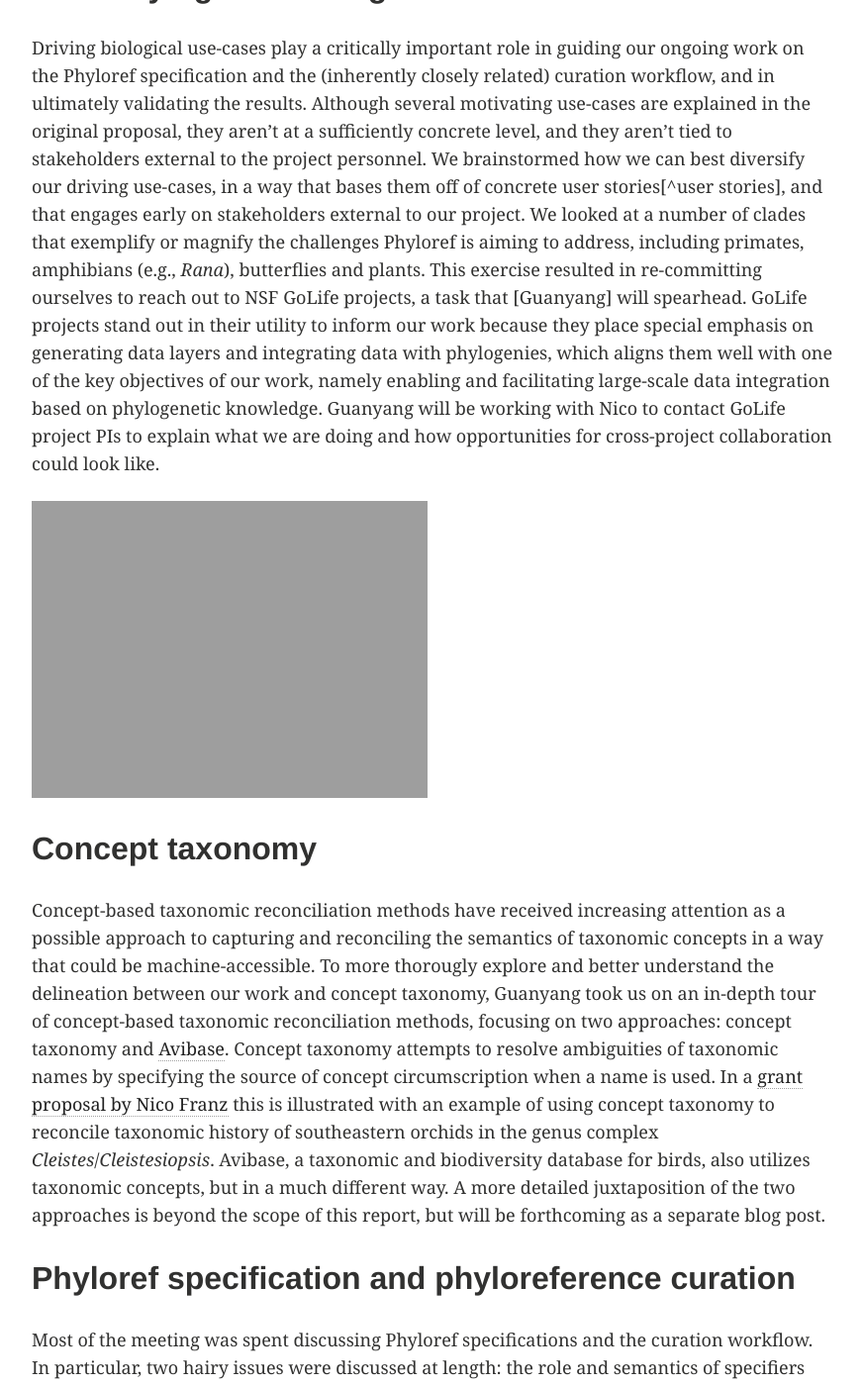
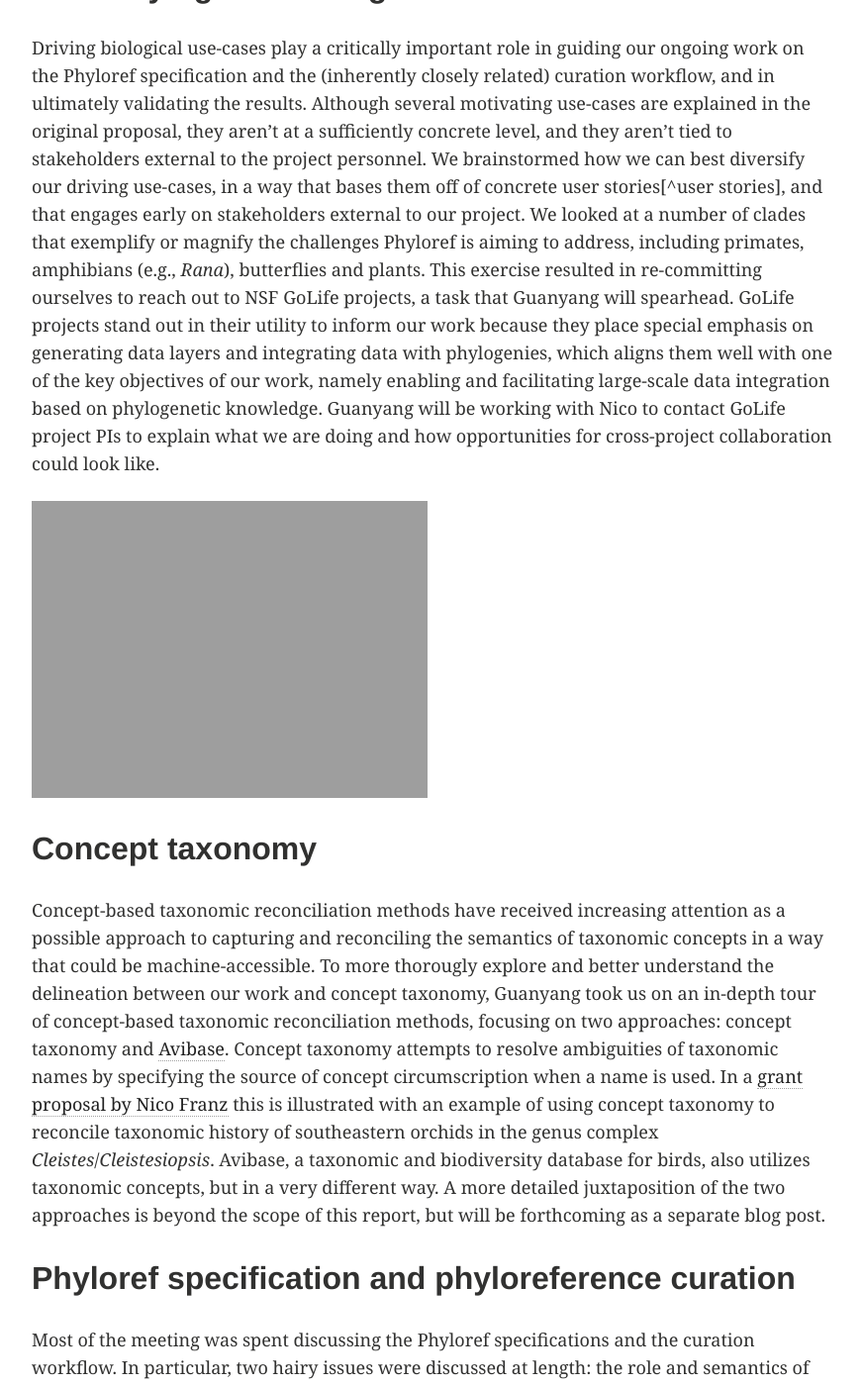
Before and after one commit to phyloref/phyloref.github.io, a Jekyll site: the page built from _posts/blog/2017-11-28-Second-face-to-face-project-meeting.md, in a window 1280 px wide and 1400 px high, scrolled down 1370 px. Shown: the whole window at 99% size, without its empty margins (64-936 px from the left). Built offline with Jekyll 4.4.1, drawn with Linux system fonts in a browser that asks for light colours; comment, search, counter and statistics services are not loaded; some of the changed text lies outside the part shown.

Commit message:
Some minor fixes, including typos and missing words.

```diff
--- a/_posts/blog/2017-11-28-Second-face-to-face-project-meeting.md
+++ b/_posts/blog/2017-11-28-Second-face-to-face-project-meeting.md
@@ -13,21 +13,21 @@
   thumb: 2017-10-project-meeting/2ndmeeting.whiteboard3.JPG
 ---
 
-The Phyloreferencing (hereafter referred to as Phyloref) project team had their second face-to-face meeting on Oct 11 & 12, 2017. ([The first one] took place earlier this year in April.) This time we focused on Phyloref specifications, diversifying our driving use-cases, the curation workflow, concept taxonomy, and on creating a development roadmap with milestones, dates, and products.
+The Phyloreferencing (hereafter referred to as Phyloref) project team had our second face-to-face meeting on Oct 11 & 12, 2017. ([The first one] took place earlier this year in April.) This time we focused on Phyloref specifications, diversifying our driving use-cases, the curation workflow, concept taxonomy, and on creating a development roadmap with milestones, dates, and products.
 
 ## Diversifying our driving use-cases
 
-Driving biological use-cases play a critically important role in guiding our ongoing work on the Phyloref specification and the (inherently closely related) curation workflow, and in ultimately validating the results. Although several motivating use-cases are explained in the original proposal, they aren't at a sufficiently concrete level, and they aren't tied to stakeholders external to the project personnel. We brainstormed how we can best diversify our driving use-cases, in a way that bases them off of concrete user stories[^user stories], and that engages early on stakeholders external to our project. We looked at a number of clades that exemplify or magnify the challenges Phyloref is aiming to address, including primates, amphibians (e.g., *Rana*), butterflies and plants. This exercise resulted in re-committing ourselves to reach out to NSF GoLife projects, a task that [Guanyang] will spearhead. GoLife projects stand out in their utility to inform our work because they place special emphasis on generating data layers and integrating data with phylogenies, which aligns them well with one of the key objectives of our work, namely enabling and facilitating large-scale data integration based on phylogenetic knowledge. Guanyang will be working with Nico to contact GoLife project PIs to explain what we are doing and how opportunities for cross-project collaboration could look like.
+Driving biological use-cases play a critically important role in guiding our ongoing work on the Phyloref specification and the (inherently closely related) curation workflow, and in ultimately validating the results. Although several motivating use-cases are explained in the original proposal, they aren't at a sufficiently concrete level, and they aren't tied to stakeholders external to the project personnel. We brainstormed how we can best diversify our driving use-cases, in a way that bases them off of concrete user stories[^user stories], and that engages early on stakeholders external to our project. We looked at a number of clades that exemplify or magnify the challenges Phyloref is aiming to address, including primates, amphibians (e.g., *Rana*), butterflies and plants. This exercise resulted in re-committing ourselves to reach out to NSF GoLife projects, a task that Guanyang will spearhead. GoLife projects stand out in their utility to inform our work because they place special emphasis on generating data layers and integrating data with phylogenies, which aligns them well with one of the key objectives of our work, namely enabling and facilitating large-scale data integration based on phylogenetic knowledge. Guanyang will be working with Nico to contact GoLife project PIs to explain what we are doing and how opportunities for cross-project collaboration could look like.
 
 ![Discussion agenda items laid  on whiteboard: user stories, prototype, Phyloref specifications adn timeline]({{ site.url }}/images/2017-10-project-meeting/2ndmeeting.whiteboard1.JPG)
 
 ## Concept taxonomy
 
-Concept-based taxonomic reconciliation methods have received increasing attention as a possible approach to capturing and reconciling the semantics of taxonomic concepts in a way that could be machine-accessible. To more thorougly explore and better understand the delineation between our work and concept taxonomy, Guanyang took us on an in-depth tour of concept-based taxonomic reconciliation methods, focusing on two approaches: concept taxonomy and [Avibase]. Concept taxonomy attempts to resolve ambiguities of taxonomic names by specifying the source of concept circumscription when a name is used. In a [grant proposal by Nico Franz] this is illustrated with an example of using concept taxonomy to reconcile taxonomic history of southeastern orchids in the genus complex *Cleistes*/*Cleistesiopsis*. Avibase, a taxonomic and biodiversity database for birds, also utilizes taxonomic concepts, but in a much different way. A more detailed juxtaposition of the two approaches is beyond the scope of this report, but will be forthcoming as a separate blog post.
+Concept-based taxonomic reconciliation methods have received increasing attention as a possible approach to capturing and reconciling the semantics of taxonomic concepts in a way that could be machine-accessible. To more thorougly explore and better understand the delineation between our work and concept taxonomy, Guanyang took us on an in-depth tour of concept-based taxonomic reconciliation methods, focusing on two approaches: concept taxonomy and [Avibase]. Concept taxonomy attempts to resolve ambiguities of taxonomic names by specifying the source of concept circumscription when a name is used. In a [grant proposal by Nico Franz] this is illustrated with an example of using concept taxonomy to reconcile taxonomic history of southeastern orchids in the genus complex *Cleistes*/*Cleistesiopsis*. Avibase, a taxonomic and biodiversity database for birds, also utilizes taxonomic concepts, but in a very different way. A more detailed juxtaposition of the two approaches is beyond the scope of this report, but will be forthcoming as a separate blog post.
 
 ## Phyloref specification and phyloreference curation
 
-Most of the meeting was spent discussing Phyloref specifications and the curation workflow. In particular, two hairy issues were discussed at length: the role and semantics of specifiers given as _qualifiers_ in nomenclatural phylogenetic clade definitions, and how best to model OTUs.
+Most of the meeting was spent discussing the Phyloref specifications and the curation workflow. In particular, two hairy issues were discussed at length: the role and semantics of specifiers given as _qualifiers_ in nomenclatural phylogenetic clade definitions, and how best to model OTUs.
 
 ![Phyloreference specifications - multiple specifiers and OTUs]({{ site.url }}/images/2017-10-project-meeting/2ndmeeting.whiteboard2.JPG)
 
```
Also changed, not shown: other parts of _posts/blog/2017-11-28-Second-face-to-face-project-meeting.md (+2 -2 lines).
